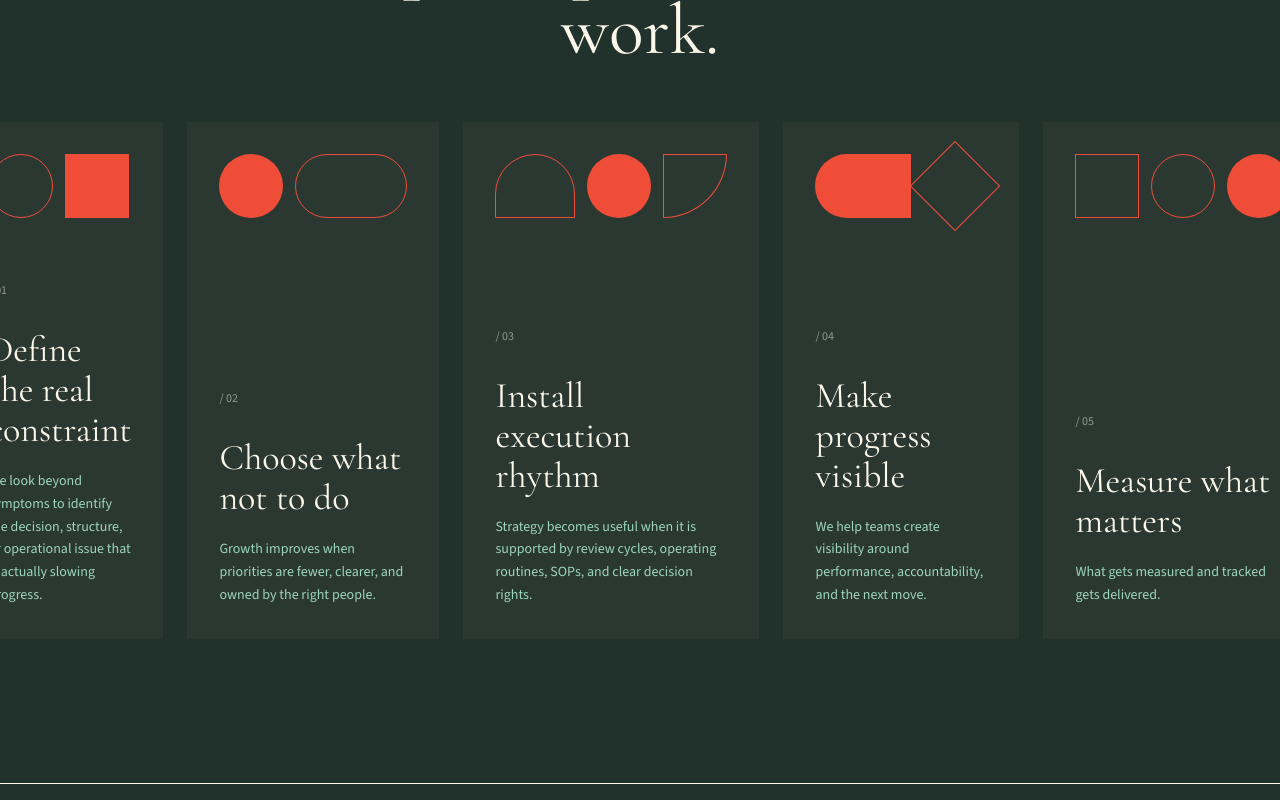
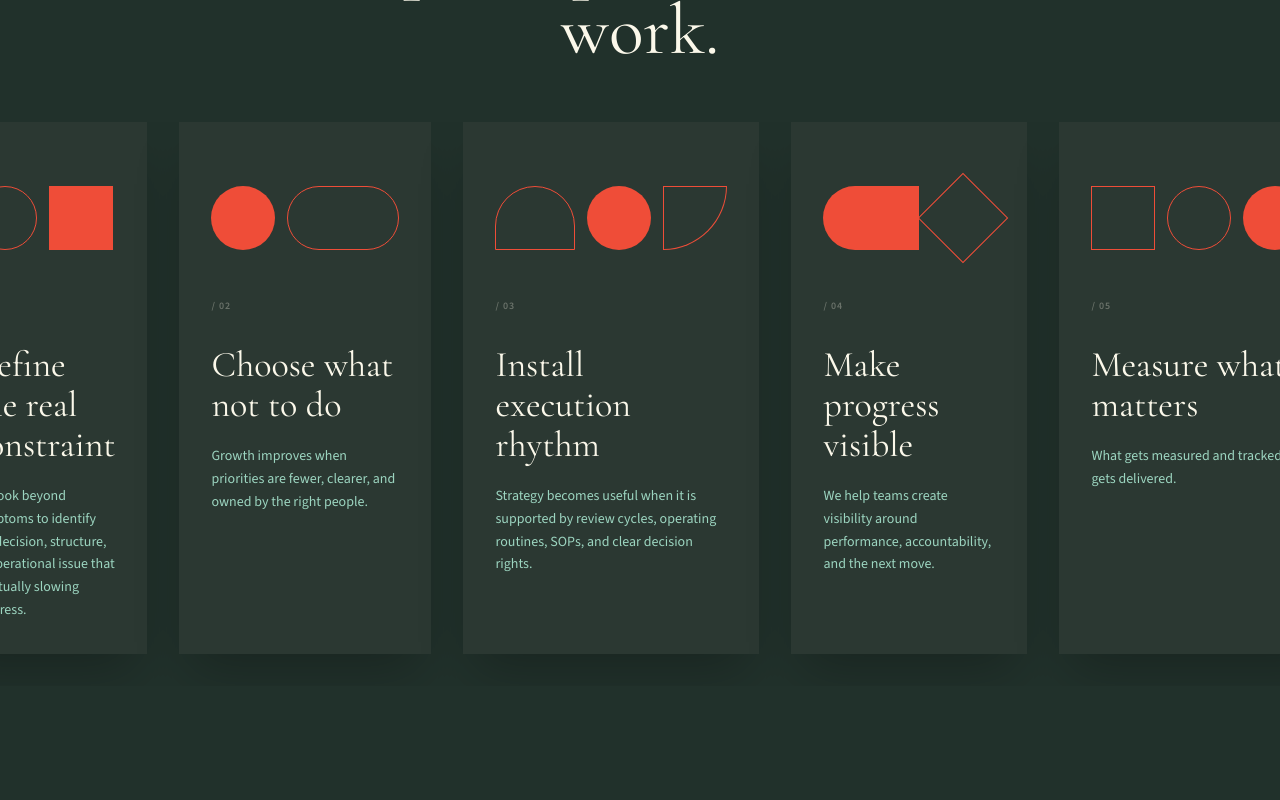
Before and after one commit to tugrulfirat/fardoy, a Next.js app: page /about in a window 1280 px wide. Shown: the part 4340-5140 px from the top of the page. Built offline with nearby package versions, Linux system fonts and the light colour scheme.

Commit message:
style: fix red indicators on services page and adjust spacing on about page callout

```diff
--- a/app/about/page.tsx
+++ b/app/about/page.tsx
@@ -238,11 +238,12 @@ export default function About() {
             <InlineEditable contentPath="aboutPage.principles.title" value={page.principles.title} />
           </h2>
         </div>
-        <div className="section-pad overflow-x-auto pb-4">
-          <div className="flex gap-6 lg:justify-center w-max lg:w-full">
+        <div className="section-pad overflow-x-auto pb-8 scrollbar-hide">
+          <div className="flex gap-6 lg:gap-8 w-max lg:w-full lg:justify-center">
             {page.principles.items.map((item: any, i: number) => (
-              <article key={item.id} className="principle-card w-[280px] md:w-[340px] bg-[#2b3832] p-8 flex flex-col justify-between">
-                <div className={`flex gap-3 text-brand-red ${i === 2 ? 'items-end' : 'items-center'}`}>
+              <article key={item.id} className="principle-card w-[280px] md:w-[340px] bg-[#2b3832] p-8 flex flex-col shadow-2xl">
+                {/* Geometric Pattern Container - Fixed Height for Alignment */}
+                <div className="h-24 flex items-end gap-3 text-brand-red">
                   {i === 0 && (
                     <>
                       <span className="w-16 h-16 rounded-full border border-current"></span>
@@ -276,8 +277,10 @@ export default function About() {
                     </>
                   )}
                 </div>
-                <div className="mt-16">
-                  <p className="text-xs opacity-50 mb-8">/ {item.id}</p>
+
+                {/* Content Block - Fixed Margin from Pattern Container */}
+                <div className="mt-12">
+                  <p className="text-[10px] font-bold tracking-widest opacity-30 mb-8 uppercase">/ {item.id}</p>
                   <h3 className="font-heading text-4xl mb-5">
                     <InlineEditable contentPath={`aboutPage.principles.items.${i}.title`} value={item.title} multiline={false} />
                   </h3>
@@ -300,10 +303,10 @@ export default function About() {
           <h2 className="font-heading text-5xl md:text-[8vw] leading-[0.9] tracking-tight italic mb-8">
             <InlineEditable contentPath="aboutPage.callout.quote" value={page.callout.quote} />
           </h2>
-          <p className="text-xl md:text-2xl text-brand-mint opacity-60 max-w-xl mx-auto italic mb-12">
+          <p className="text-xl md:text-2xl text-brand-mint opacity-60 max-w-xl mx-auto italic mb-0">
             <InlineEditable contentPath="aboutPage.callout.subquote" value={page.callout.subquote} />
           </p>
-          <p className="text-sm uppercase tracking-[0.3em] font-bold text-brand-mint opacity-40 mb-4">The next step</p>
+          <p className="text-sm uppercase tracking-[0.3em] font-bold text-brand-mint opacity-40 mt-24 mb-6">The next step</p>
           <p className="text-brand-paper font-heading text-2xl md:text-3xl max-w-lg mx-auto leading-relaxed">
             <InlineEditable contentPath="aboutPage.callout.cta" value={page.callout.cta} />
           </p>
--- a/app/services/page.tsx
+++ b/app/services/page.tsx
@@ -133,7 +133,7 @@ export default function Expertise() {
                   <ul className={`space-y-4 text-sm leading-relaxed ${i % 2 === 1 ? 'text-brand-paper text-opacity-70' : 'text-brand-muted'}`}>
                     {service.situations.map((sit: string, j: number) => (
                       <li key={j} className="flex gap-3 relative group/item">
-                        <span>—</span>
+                        <span className="text-brand-red shrink-0">—</span>
                         <InlineEditable contentPath={`expertisePage.services.${i}.situations.${j}`} value={sit} />
                         {isAdmin && (
                           <button
@@ -170,7 +170,7 @@ export default function Expertise() {
                   <ul className={`space-y-4 text-sm leading-relaxed font-bold ${i % 2 === 1 ? 'text-brand-paper text-opacity-70' : 'text-brand-muted'}`}>
                     {service.focus.map((f: string, j: number) => (
                       <li key={j} className="flex gap-3 relative group/item">
-                        <span>0{j+1}</span>
+                        <span className="text-brand-red shrink-0">0{j+1}</span>
                         <InlineEditable contentPath={`expertisePage.services.${i}.focus.${j}`} value={f} />
                         {isAdmin && (
                           <button
@@ -207,7 +207,7 @@ export default function Expertise() {
                   <ul className={`space-y-4 text-sm leading-relaxed ${i % 2 === 1 ? 'text-brand-paper text-opacity-70' : 'text-brand-muted'}`}>
                     {service.outcomes.map((out: string, j: number) => (
                       <li key={j} className="flex gap-3 relative group/item">
-                        <span className="text-brand-red">●</span>
+                        <span className="text-brand-red shrink-0">●</span>
                         <InlineEditable contentPath={`expertisePage.services.${i}.outcomes.${j}`} value={out} />
                         {isAdmin && (
                           <button
```
